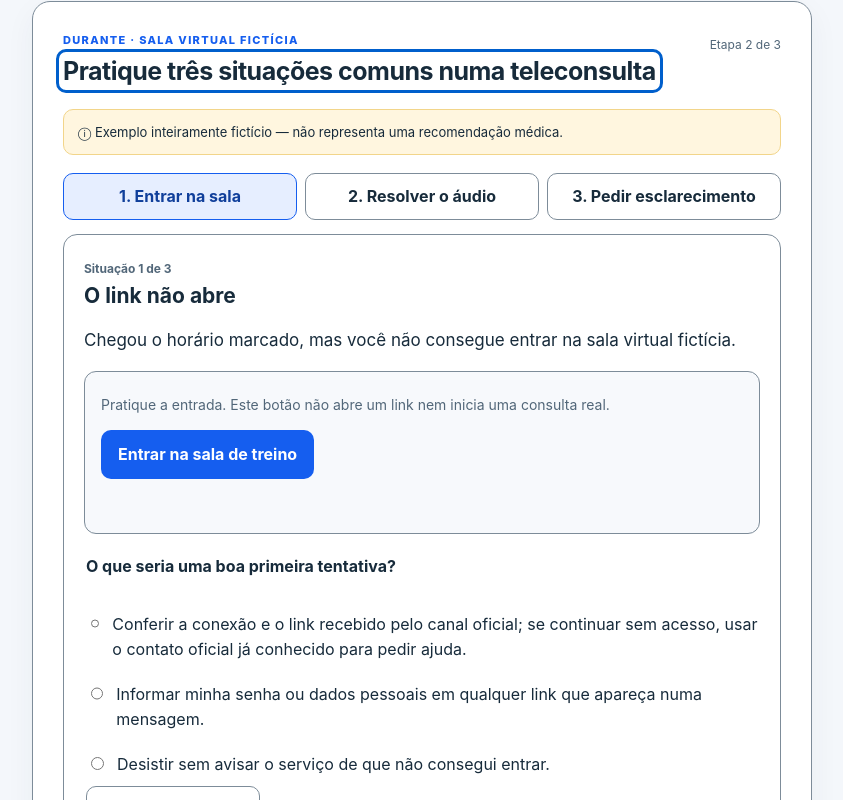
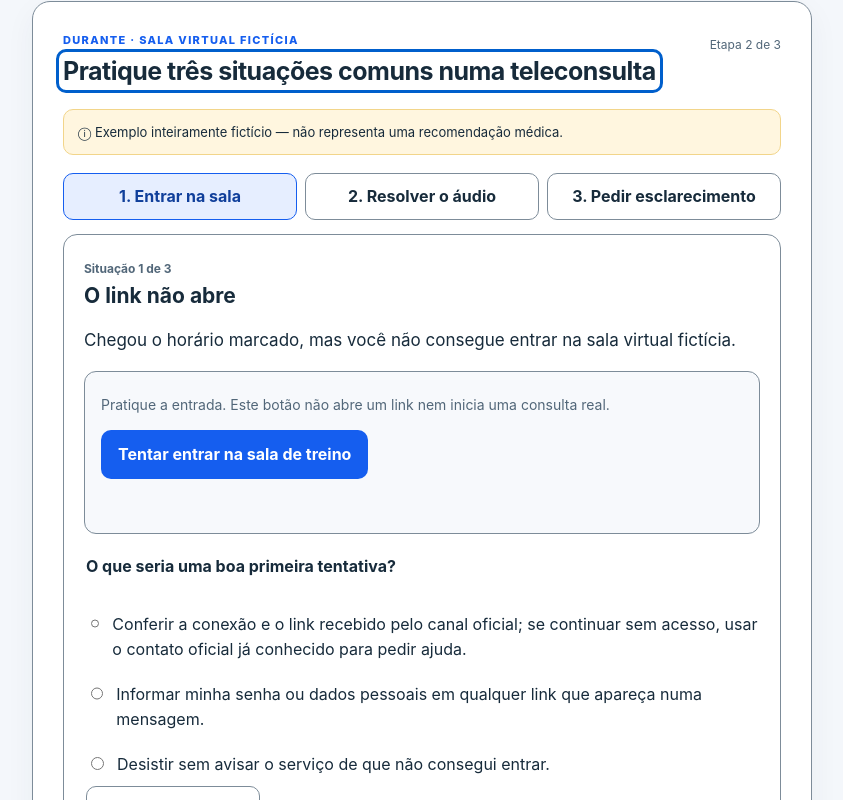
Before and after one commit to pablopcdossantos2-sys/repositorio-repo, a website: page produto/index.html in a window 1280 px wide. Both pictures are taken after a click on the button "Continuar →". Shown: the part 479-1279 px from the top of the page, without its empty margins (218-1061 px from the left). Drawn offline with Linux system fonts and the light colour scheme.

Commit message:
Make room entry scenario represent a simulated access failure

```diff
--- a/produto/index.html
+++ b/produto/index.html
@@ -65,7 +65,7 @@
         <p>Chegou o horário marcado, mas você não consegue entrar na sala virtual fictícia.</p>
         <div class="simulation-card" role="group" aria-label="Ação fictícia para entrar na sala">
           <p>Pratique a entrada. Este botão não abre um link nem inicia uma consulta real.</p>
-          <button class="button primary" id="simulate-enter" type="button">Entrar na sala de treino</button>
+          <button class="button primary" id="simulate-enter" type="button">Tentar entrar na sala de treino</button>
           <p class="feedback" id="entry-room-feedback" aria-live="polite"></p>
         </div>
         <fieldset class="understand-check">
```
